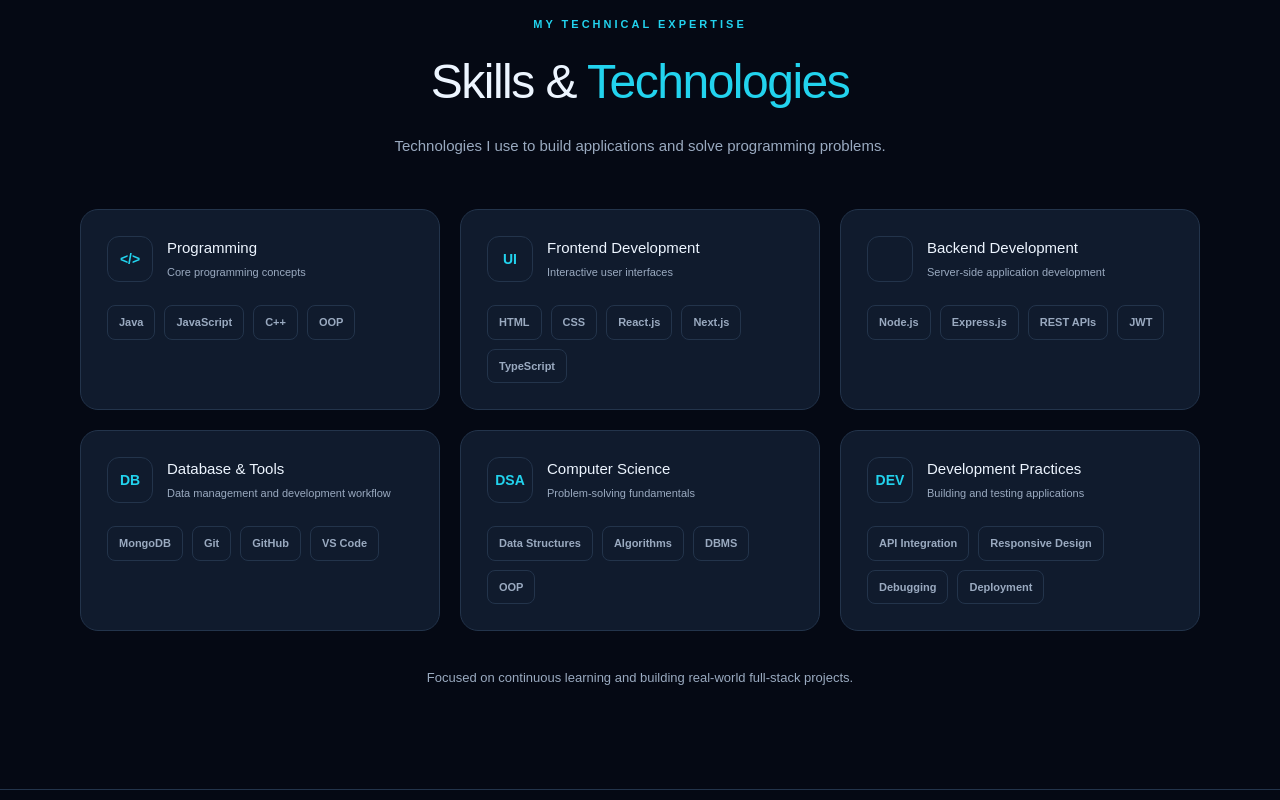
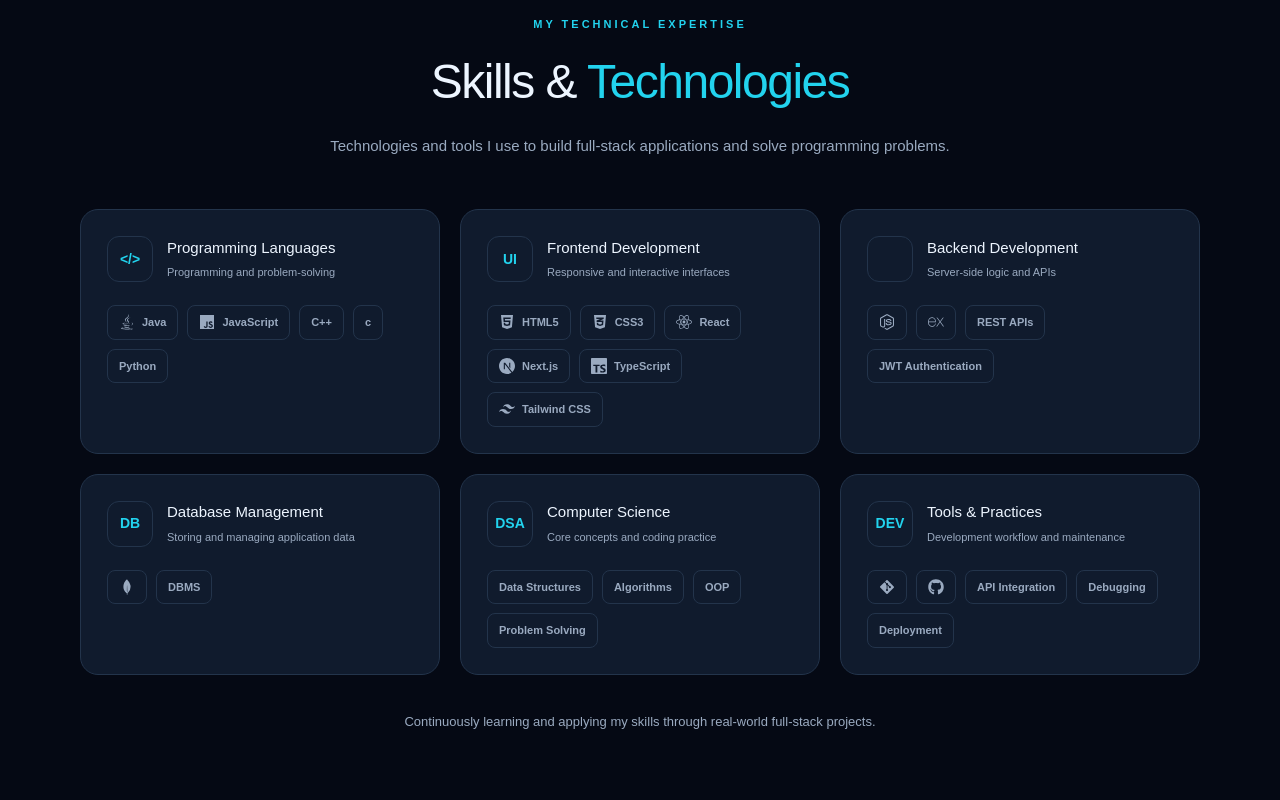
Before and after one commit to Ravimaurya123/Ravi-portfolio, a Next.js app: page / in a window 1280 px wide. Shown: the part 1980-2780 px from the top of the page. Built offline with nearby package versions, Linux system fonts and the light colour scheme.

Commit message:
skills update

```diff
--- a/app/globals.css
+++ b/app/globals.css
@@ -2256,3 +2256,127 @@
     object-position: center top;
   }
 }
+
+
+/* Skill tags with technology logos */
+.skill-tags span {
+  display: inline-flex;
+  align-items: center;
+  justify-content: center;
+  gap: 7px;
+}
+
+.skill-tags span svg {
+  width: 16px;
+  height: 16px;
+  flex-shrink: 0;
+}
+
+
+/* Accessible skill tags */
+.skill-tags span {
+  display: inline-flex;
+  align-items: center;
+  justify-content: center;
+  gap: 7px;
+  cursor: default;
+  transition:
+    border-color 0.2s ease,
+    background 0.2s ease,
+    transform 0.2s ease;
+}
+
+.skill-tags span:hover {
+  border-color: var(--accent);
+  background: var(--surface);
+  transform: translateY(-2px);
+}
+
+.skill-tags span svg {
+  width: 16px;
+  height: 16px;
+  flex-shrink: 0;
+}
+
+@media (max-width: 680px) {
+  .skill-tags {
+    display: flex;
+    flex-wrap: wrap;
+    gap: 10px;
+  }
+
+  .skill-tags span {
+    max-width: 100%;
+    padding: 9px 11px;
+    font-size: 13px;
+    line-height: 1.4;
+  }
+
+  .skill-tags span svg {
+    width: 17px;
+    height: 17px;
+  }
+}
+
+@media (prefers-reduced-motion: reduce) {
+  .skill-tags span {
+    transition: none;
+  }
+
+  .skill-tags span:hover {
+    transform: none;
+  }
+}
+.skill-tags span {
+  display: inline-flex;
+  align-items: center;
+  justify-content: center;
+  gap: 7px;
+  cursor: default;
+  transition:
+    border-color 0.2s ease,
+    background 0.2s ease,
+    transform 0.2s ease;
+}
+
+.skill-tags span:hover {
+  border-color: var(--accent);
+  background: var(--surface);
+  transform: translateY(-2px);
+}
+
+.skill-tags span svg {
+  width: 16px;
+  height: 16px;
+  flex-shrink: 0;
+}
+
+@media (max-width: 680px) {
+  .skill-tags {
+    display: flex;
+    flex-wrap: wrap;
+    gap: 10px;
+  }
+
+  .skill-tags span {
+    max-width: 100%;
+    padding: 9px 11px;
+    font-size: 13px;
+    line-height: 1.4;
+  }
+
+  .skill-tags span svg {
+    width: 17px;
+    height: 17px;
+  }
+}
+
+@media (prefers-reduced-motion: reduce) {
+  .skill-tags span {
+    transition: none;
+  }
+
+  .skill-tags span:hover {
+    transform: none;
+  }
+}
--- a/app/page.tsx
+++ b/app/page.tsx
@@ -10,6 +10,29 @@
   Download,
   MapPin,
 } from "lucide-react";
+
+import {
+  FaJava,
+  FaJs,
+  FaReact,
+  FaHtml5,
+  FaCss3Alt,
+  FaNodeJs,
+  FaGitAlt,
+  FaGithub,
+} from "react-icons/fa";
+
+import {
+  SiTypescript,
+  SiNextdotjs,
+  SiTailwindcss,
+  SiExpress,
+  SiMongodb,
+  SiPostman,
+  SiVscodium,
+  SiLeetcode,
+} from "react-icons/si";
+
 
 export default function Home() {
   return (
@@ -264,6 +287,7 @@
 
 
 
+
         <section id="skills" className="skills-section">
           <div className="skills-container">
             <div className="skills-heading">
@@ -272,8 +296,8 @@
                 Skills &amp; <span>Technologies</span>
               </h2>
               <p>
-                Technologies I use to build applications and solve
-                programming problems.
+                Technologies and tools I use to build full-stack applications
+                and solve programming problems.
               </p>
             </div>
 
@@ -282,16 +306,22 @@
                 <div className="skill-card-heading">
                   <span className="skill-card-icon">&lt;/&gt;</span>
                   <div>
-                    <h3>Programming</h3>
-                    <p>Core programming concepts</p>
+                    <h3>Programming Languages</h3>
+                    <p>Programming and problem-solving</p>
                   </div>
                 </div>
-
                 <div className="skill-tags">
-                  <span>Java</span>
-                  <span>JavaScript</span>
+                  <span title="Java" aria-label="Java">
+  <FaJava aria-hidden="true" />
+  Java
+</span>
+                  <span title="JavaScript" aria-label="JavaScript">
+                    <FaJs aria-hidden="true" />
+                    JavaScript
+                  </span>
                   <span>C++</span>
-                  <span>OOP</span>
+                  <span>c</span>
+                  <span>Python</span>
                 </div>
               </article>
 
@@ -300,17 +330,37 @@
                   <span className="skill-card-icon">UI</span>
                   <div>
                     <h3>Frontend Development</h3>
-                    <p>Interactive user interfaces</p>
+                    <p>Responsive and interactive interfaces</p>
                   </div>
                 </div>
 
                 <div className="skill-tags">
-                  <span>HTML</span>
-                  <span>CSS</span>
-                  <span>React.js</span>
-                  <span>Next.js</span>
-                  <span>TypeScript</span>
+                  <span title="HTML5" aria-label="HTML5">
+                    <FaHtml5 aria-hidden="true" />
+                    HTML5
+                  </span>
+                  <span title="CSS3" aria-label="CSS3">
+                    <FaCss3Alt aria-hidden="true" />
+                    CSS3
+                  </span>
+                  <span title="React" aria-label="React">
+                    <FaReact aria-hidden="true" />
+                    React
+                  </span>
+                  <span title="Next.js" aria-label="Next.js">
+                    <SiNextdotjs aria-hidden="true" />
+                    Next.js
+                  </span>
+                  <span title="TypeScript" aria-label="TypeScript">
+                    <SiTypescript aria-hidden="true" />
+                    TypeScript
+                  </span>
+                  <span title="Tailwind CSS" aria-label="Tailwind CSS">
+                    <SiTailwindcss aria-hidden="true" />
+                    Tailwind CSS
+                  </span>
                 </div>
+
               </article>
 
               <article className="skill-card">
@@ -318,33 +368,33 @@
                   <span className="skill-card-icon">{ }</span>
                   <div>
                     <h3>Backend Development</h3>
-                    <p>Server-side application development</p>
+                    <p>Server-side logic and APIs</p>
                   </div>
                 </div>
 
                 <div className="skill-tags">
-                  <span>Node.js</span>
-                  <span>Express.js</span>
+                  <span><FaNodeJs /></span>
+                  <span><SiExpress /></span>
                   <span>REST APIs</span>
-                  <span>JWT</span>
+                  <span>JWT Authentication</span>
                 </div>
+
               </article>
 
               <article className="skill-card">
                 <div className="skill-card-heading">
                   <span className="skill-card-icon">DB</span>
                   <div>
-                    <h3>Database &amp; Tools</h3>
-                    <p>Data management and development workflow</p>
+                    <h3>Database Management</h3>
+                    <p>Storing and managing application data</p>
                   </div>
                 </div>
 
                 <div className="skill-tags">
-                  <span>MongoDB</span>
-                  <span>Git</span>
-                  <span>GitHub</span>
-                  <span>VS Code</span>
+                  <span><SiMongodb /></span>
+                  <span>DBMS</span>
                 </div>
+
               </article>
 
               <article className="skill-card">
@@ -352,15 +402,14 @@
                   <span className="skill-card-icon">DSA</span>
                   <div>
                     <h3>Computer Science</h3>
-                    <p>Problem-solving fundamentals</p>
+                    <p>Core concepts and coding practice</p>
                   </div>
                 </div>
-
                 <div className="skill-tags">
                   <span>Data Structures</span>
                   <span>Algorithms</span>
-                  <span>DBMS</span>
                   <span>OOP</span>
+                  <span>Problem Solving</span>
                 </div>
               </article>
 
@@ -368,22 +417,24 @@
                 <div className="skill-card-heading">
                   <span className="skill-card-icon">DEV</span>
                   <div>
-                    <h3>Development Practices</h3>
-                    <p>Building and testing applications</p>
+                    <h3>Tools &amp; Practices</h3>
+                    <p>Development workflow and maintenance</p>
                   </div>
                 </div>
 
                 <div className="skill-tags">
+                  <span><FaGitAlt /></span>
+                  <span><FaGithub /></span>
                   <span>API Integration</span>
-                  <span>Responsive Design</span>
                   <span>Debugging</span>
                   <span>Deployment</span>
                 </div>
+
               </article>
             </div>
 
             <p className="skills-note">
-              Focused on continuous learning and building real-world
+              Continuously learning and applying my skills through real-world
               full-stack projects.
             </p>
           </div>
@@ -445,12 +496,16 @@
                       View Repository <span>↗</span>
                     </a>
 
+
                     <a
                       className="project-demo-btn"
-                      href="#contact"
+                      href="https://rescue-net-for-disaster-management.vercel.app"
+                      target="_blank"
+                      rel="noopener noreferrer"
                     >
                       Live Demo <span>↗</span>
                     </a>
+
                   </div>
 
                 </div>
@@ -485,14 +540,16 @@
                   </div>
 
                   <div className="project-actions">
+
                     <a
                       className="project-link"
-                      href="https://github.com/Ravimaurya123"
+                      href="https://github.com/Ravimaurya123/Smart-Ecommerce"
                       target="_blank"
-                      rel="noreferrer"
+                      rel="noopener noreferrer"
                     >
-                      Explore GitHub <span>↗</span>
+                      View Repository <span>↗</span>
                     </a>
+
 
                     <a className="project-demo-btn" href="#contact">
                       Live Demo <span>↗</span>
@@ -529,18 +586,20 @@
                   </div>
 
                   <div className="project-actions">
+
                     <a
                       className="project-link"
                       href="https://github.com/Ravimaurya123"
                       target="_blank"
-                      rel="noreferrer"
+                      rel="noopener noreferrer"
                     >
                       Explore GitHub <span>↗</span>
                     </a>
 
-                    <a className="project-demo-btn" href="#contact">
+
+                    {/* <a className="project-demo-btn" href="#contact">
                       Live Demo <span>↗</span>
-                    </a>
+                    </a> */}
                   </div>
                 </div>
               </article>
--- a/package.json
+++ b/package.json
@@ -13,6 +13,7 @@
     "next": "16.4.1",
     "react": "19.3.0",
     "react-dom": "19.3.0",
+    "react-icons": "^5.7.0",
     "resend": "^6.33.0"
   },
   "devDependencies": {
```
Also changed, not shown: 1 other file (tests, documents, lock files or other folders). Lines whose indentation alone changed are shown as unchanged.
